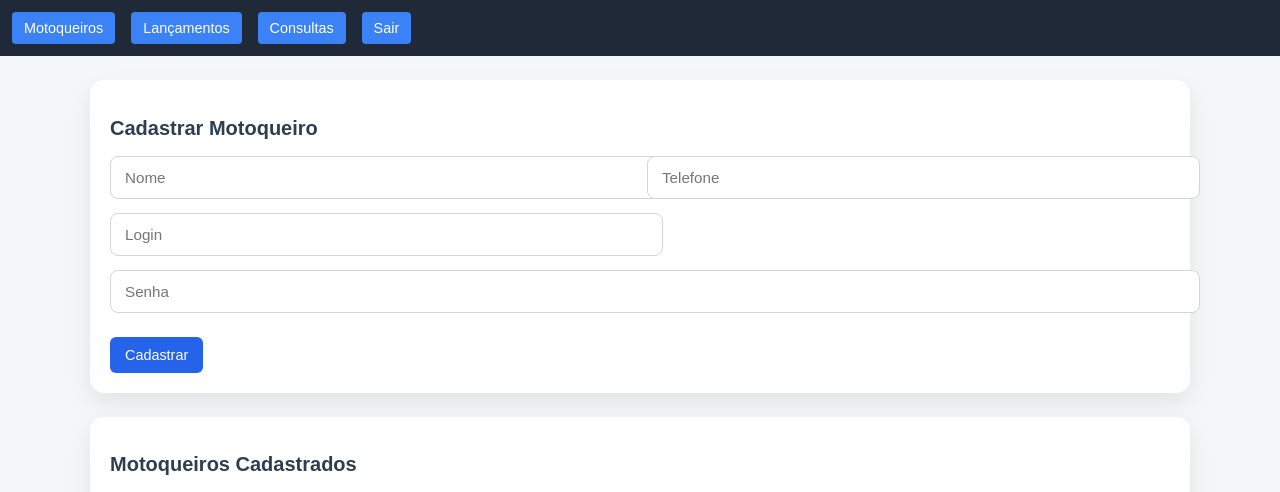
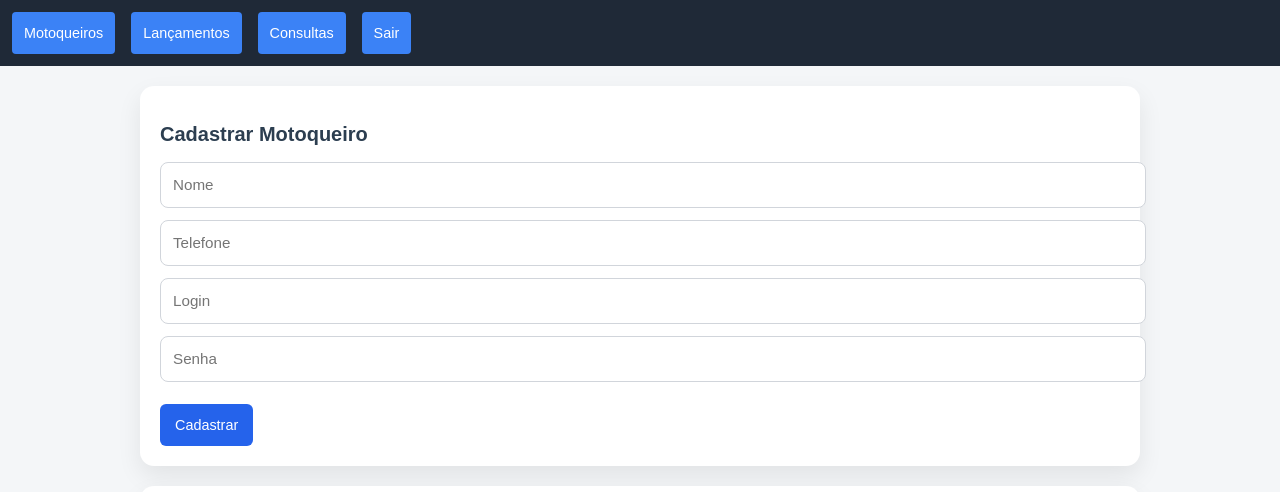
Before and after one commit to lvambaster/frontend_adm_mania, a React (Vite) app: page / in a window 1280 px wide. Shown: the top 492 px of the page. Built offline with nearby package versions, Linux system fonts and the light colour scheme; no server answers; sample sign-in values are in the browser's storage.

Commit message:
Update motoqueiros.css

```diff
--- a/src/styles/motoqueiros.css
+++ b/src/styles/motoqueiros.css
@@ -2,11 +2,11 @@
    CONTAINER
 =============================== */
 .motoqueiros-container {
-  max-width: 1100px;
+  max-width: 1000px;
   margin: auto;
-  padding: 24px;
+  padding: 20px;
   display: grid;
-  gap: 24px;
+  gap: 20px;
 }
 
 /* ===============================
@@ -14,30 +14,31 @@
 =============================== */
 .card {
   background: #ffffff;
-  border-radius: 14px;
-  padding: 24px;
-  box-shadow: 0 10px 30px rgba(0,0,0,0.08);
+  border-radius: 12px;
+  padding: 22px;
+  box-shadow: 0 8px 20px rgba(0,0,0,0.08);
 }
 
 .card h2 {
-  margin-bottom: 20px;
-  font-size: 1.2rem;
+  margin-bottom: 18px;
+  font-size: 1.1rem;
   font-weight: 600;
   color: #111827;
 }
 
 /* ===============================
-   FORM
+   FORM (COLUNA ÚNICA – ALINHADO)
 =============================== */
 form {
-  display: grid;
-  grid-template-columns: 1fr 1fr;
-  gap: 14px;
+  display: flex;
+  flex-direction: column;
+  gap: 12px;
 }
 
 form input {
   width: 100%;
-  padding: 12px 14px;
+  height: 44px;
+  padding: 0 12px;
   border-radius: 8px;
   border: 1px solid #d1d5db;
   font-size: 0.95rem;
@@ -50,18 +51,12 @@ form input:focus {
   box-shadow: 0 0 0 2px rgba(37, 99, 235, 0.15);
 }
 
-/* Input senha ocupa linha inteira */
-form input[type="password"] {
-  grid-column: span 2;
-}
-
 /* ===============================
    ACTIONS
 =============================== */
 .actions {
-  grid-column: span 2;
   display: flex;
-  gap: 12px;
+  gap: 10px;
   margin-top: 10px;
 }
 
@@ -69,7 +64,8 @@ form input[type="password"] {
    BOTÕES
 =============================== */
 button {
-  padding: 11px 18px;
+  height: 42px;
+  padding: 0 18px;
   border: none;
   border-radius: 8px;
   cursor: pointer;
@@ -110,32 +106,31 @@ button.danger:hover {
 .lista {
   display: flex;
   flex-direction: column;
-  gap: 12px;
+  gap: 10px;
 }
 
 /* ===============================
    ITEM
 =============================== */
 .item {
-  display: grid;
-  grid-template-columns: 1fr auto;
-  gap: 14px;
+  display: flex;
+  justify-content: space-between;
   align-items: center;
   background: #f9fafb;
-  padding: 16px 18px;
-  border-radius: 12px;
+  padding: 14px 16px;
+  border-radius: 10px;
   border: 1px solid #e5e7eb;
   transition: background 0.2s, box-shadow 0.2s;
 }
 
 .item:hover {
   background: #f3f4f6;
-  box-shadow: 0 4px 12px rgba(0,0,0,0.05);
+  box-shadow: 0 4px 10px rgba(0,0,0,0.05);
 }
 
 /* INFO */
 .item strong {
-  font-size: 1rem;
+  font-size: 0.95rem;
   color: #111827;
 }
 
@@ -159,17 +154,9 @@ button.danger:hover {
 =============================== */
 @media (max-width: 768px) {
 
-  form {
-    grid-template-columns: 1fr;
-  }
-
-  form input[type="password"],
-  .actions {
-    grid-column: span 1;
-  }
-
   .item {
-    grid-template-columns: 1fr;
+    flex-direction: column;
+    align-items: flex-start;
     gap: 10px;
   }
 
```
